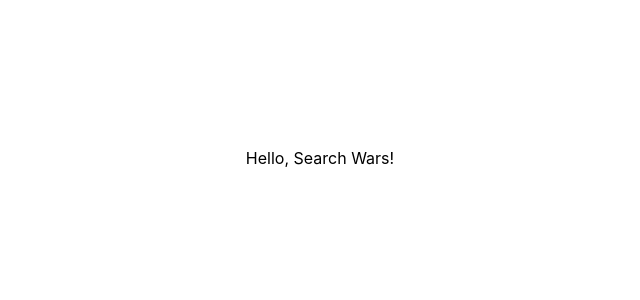
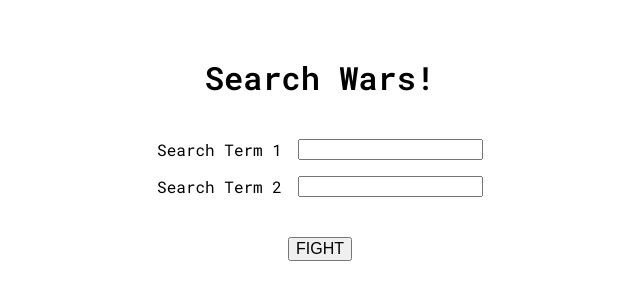
Before and after one commit to 2bit-hack/search-wars, a React (Vite) app: page / in a window 1280 px wide. Shown: the part 242-542 px from the top of the page, without its empty margins (320-960 px from the left). Built offline with nearby package versions, Linux system fonts and the light colour scheme.

Commit message:
Add layout and basic styling

```diff
--- a/src/App.jsx
+++ b/src/App.jsx
@@ -4,7 +4,20 @@
 function App() {
   return (
     <div className="App">
-      Hello, Search Wars!
+      <header>
+        <p className="heading">Search Wars!</p>
+      </header>
+      <div className="search-container">
+        <div className="search-row">
+          <p className="label">Search Term 1</p>
+          <input className="search" type="text" />
+        </div>
+        <div className="search-row">
+          <p className="label">Search Term 2</p>
+          <input className="search" type="text" />
+        </div>
+      </div>
+      <button className="submit-btn">FIGHT</button>
     </div>
   )
 }
--- a/src/index.css
+++ b/src/index.css
@@ -1,12 +1,47 @@
+@import url("https://fonts.googleapis.com/css2?family=Roboto+Mono:wght@400;600&display=swap");
+
 body {
+  box-sizing: border-box;
   margin: 0;
   display: flex;
   justify-content: center;
   align-items: center;
   min-height: 100vh;
-  font-family: -apple-system, BlinkMacSystemFont, "Segoe UI", "Roboto", "Oxygen",
-    "Ubuntu", "Cantarell", "Fira Sans", "Droid Sans", "Helvetica Neue",
-    sans-serif;
+  font-family: "Roboto Mono", monospace, -apple-system, BlinkMacSystemFont,
+    "Segoe UI", "Roboto", "Oxygen", "Ubuntu", "Cantarell", "Fira Sans",
+    "Droid Sans", "Helvetica Neue", sans-serif;
   -webkit-font-smoothing: antialiased;
   -moz-osx-font-smoothing: grayscale;
 }
+
+p {
+  margin: 0;
+}
+
+.heading {
+  margin-bottom: 2rem;
+  font-weight: 600;
+  font-size: 2rem;
+}
+
+.search-container {
+  display: flex;
+  flex-direction: column;
+  margin-bottom: 2rem;
+}
+
+.search-row {
+  display: flex;
+  flex-direction: row;
+  justify-content: center;
+  align-items: center;
+  margin: 0.5rem;
+}
+
+.label {
+  margin-right: 1rem;
+}
+
+.submit-btn {
+  font-size: 1rem;
+}
```
Also changed, not shown: 1 other file (tests, documents, lock files or other folders).
